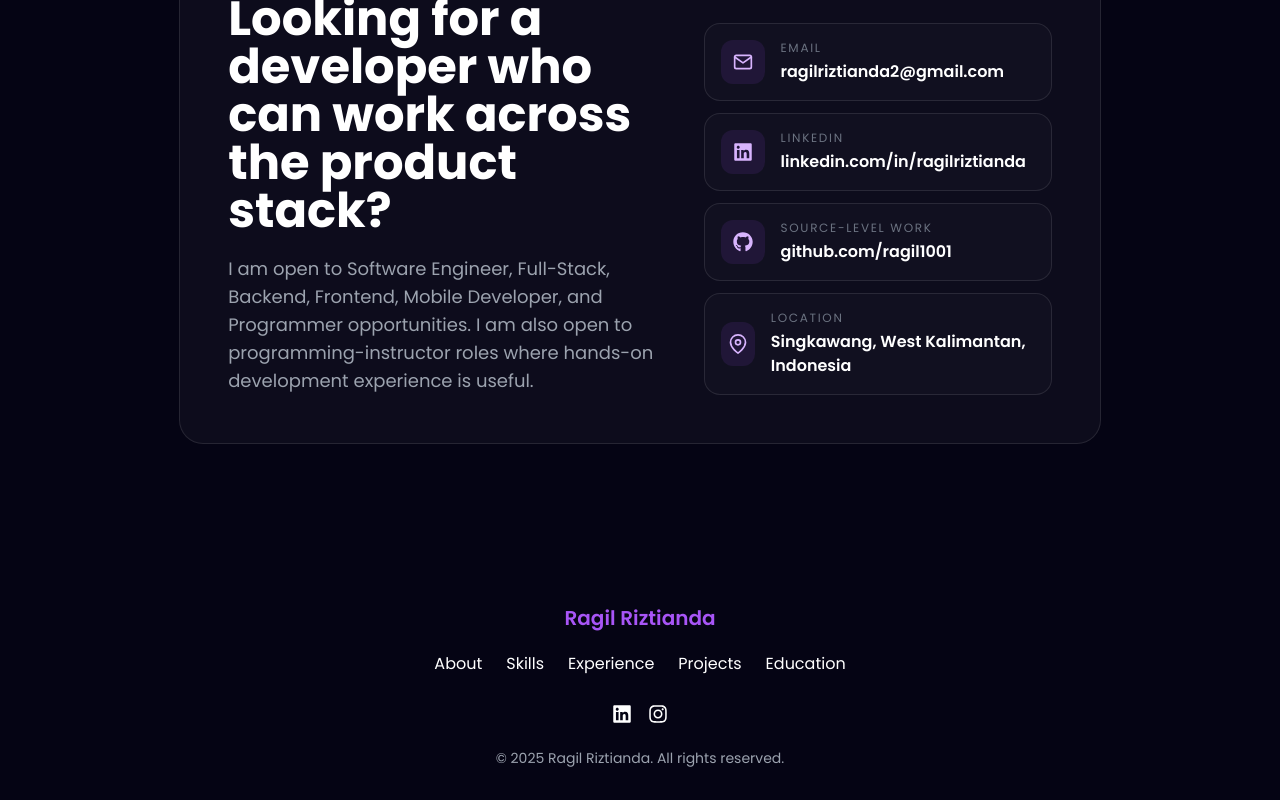
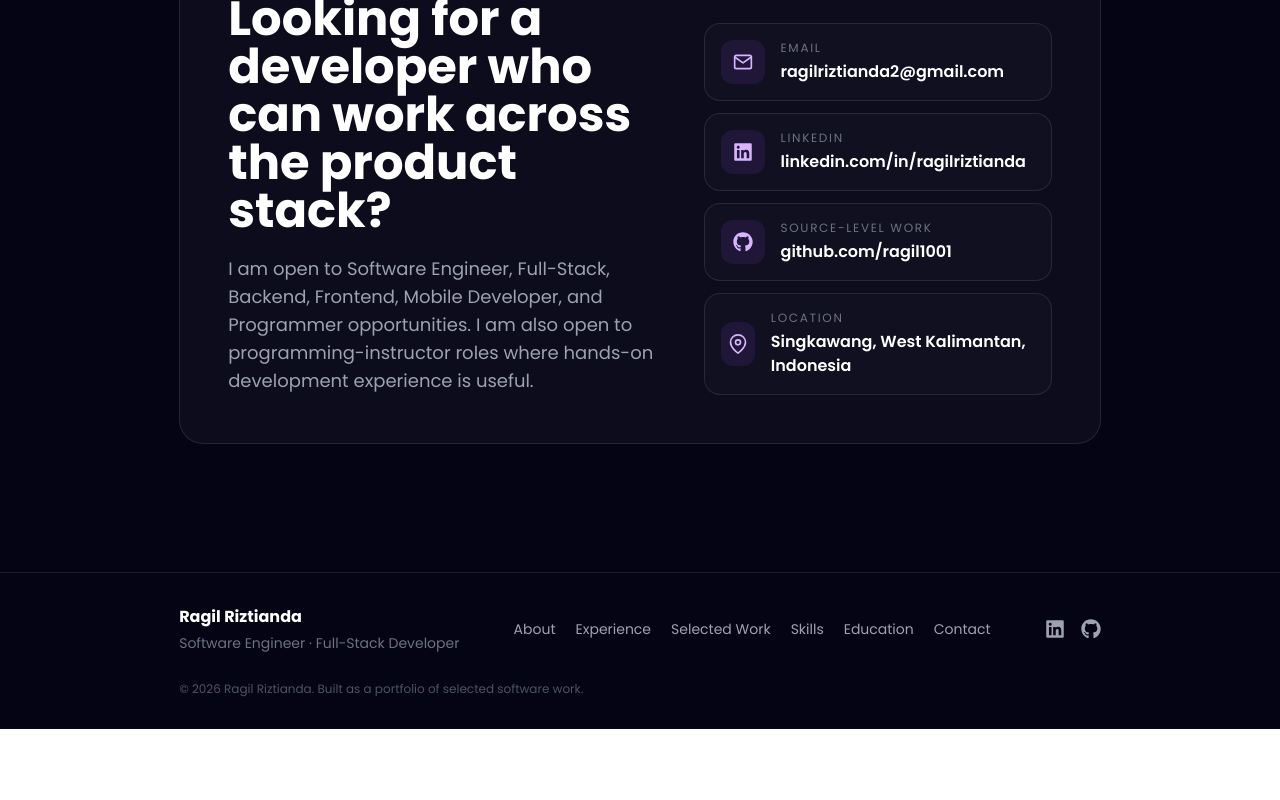
Before and after one commit to ragil1001/ragil-riztianda, a React (Vite) app: page / in a window 1280 px wide. Shown: the part 10054-10854 px from the top of the page. After the commit the page ends 10783 px from the top, so only its background shows below. Built offline with nearby package versions, Linux system fonts and the light colour scheme.

Commit message:
simplify portfolio footer

```diff
--- a/src/components/Footer/Footer.jsx
+++ b/src/components/Footer/Footer.jsx
@@ -1,89 +1,56 @@
-import React from "react";
-import {
-  FaFacebook,
-  FaTwitter,
-  FaLinkedin,
-  FaInstagram,
-  FaYoutube,
-} from "react-icons/fa";
+import { FaGithub, FaLinkedin } from "react-icons/fa";
 
 const Footer = () => {
-  // Smooth scroll function
-  const handleScroll = (sectionId) => {
-    const section = document.getElementById(sectionId);
-    if (section) {
-      section.scrollIntoView({ behavior: "smooth" });
-    }
+  const scrollTo = (sectionId) => {
+    document.getElementById(sectionId)?.scrollIntoView({ behavior: "smooth" });
   };
 
   return (
-    <footer className="text-white py-8 px-[12vw] md:px-[7vw] lg:px-[20vw]">
-      <div className="container mx-auto text-center">
-        {/* Name / Logo */}
-        <h2 className="text-xl font-semibold text-purple-500">
-          Ragil Riztianda
-        </h2>
+    <footer className="border-t border-white/10 px-[7vw] py-8 font-sans text-white lg:px-[14vw]">
+      <div className="flex flex-col gap-6 md:flex-row md:items-center md:justify-between">
+        <div>
+          <p className="font-bold">Ragil Riztianda</p>
+          <p className="mt-1 text-sm text-gray-500">Software Engineer · Full-Stack Developer</p>
+        </div>
 
-        {/* Navigation Links - Responsive */}
-        <nav className="flex flex-wrap justify-center space-x-4 sm:space-x-6 mt-4">
+        <nav className="flex flex-wrap gap-x-5 gap-y-2 text-sm text-gray-400" aria-label="Footer navigation">
           {[
-            { name: "About", id: "about" },
-            { name: "Skills", id: "skills" },
-            { name: "Experience", id: "experience" },
-            { name: "Projects", id: "projects" },
-            { name: "Education", id: "education" },
-          ].map((item, index) => (
-            <button
-              key={index}
-              onClick={() => handleScroll(item.id)}
-              className="hover:text-purple-500 text-sm sm:text-base my-1"
-            >
-              {item.name}
+            ["About", "about"],
+            ["Experience", "experience"],
+            ["Selected Work", "work"],
+            ["Skills", "skills"],
+            ["Education", "education"],
+            ["Contact", "contact"],
+          ].map(([label, id]) => (
+            <button key={id} type="button" onClick={() => scrollTo(id)} className="transition hover:text-white">
+              {label}
             </button>
           ))}
         </nav>
 
-        {/* Social Media Icons - Responsive */}
-        <div className="flex flex-wrap justify-center space-x-4 mt-6">
-          {[
-            // {
-            //   icon: <FaFacebook />,
-            //   link: "https://www.facebook.com/Ragil.Riztianda.3511041/",
-            // },
-            // {
-            //   icon: <FaTwitter />,
-            //   link: "https://twitter.com/CodingMaster6?s=09",
-            // },
-            {
-              icon: <FaLinkedin />,
-              link: "https://www.linkedin.com/in/ragilriztianda",
-            },
-            {
-              icon: <FaInstagram />,
-              link: "https://www.instagram.com/ragil_9999/",
-            },
-            // {
-            //   icon: <FaYoutube />,
-            //   link: "https://www.youtube.com/codingmasteryt",
-            // },
-          ].map((item, index) => (
-            <a
-              key={index}
-              href={item.link}
-              target="_blank"
-              rel="noopener noreferrer"
-              className="text-xl hover:text-purple-500 transition-transform transform hover:scale-110"
-            >
-              {item.icon}
-            </a>
-          ))}
+        <div className="flex items-center gap-4">
+          <a
+            href="https://www.linkedin.com/in/ragilriztianda"
+            target="_blank"
+            rel="noopener noreferrer"
+            className="text-gray-400 transition hover:text-white"
+            aria-label="LinkedIn profile"
+          >
+            <FaLinkedin size={20} />
+          </a>
+          <a
+            href="https://github.com/ragil1001"
+            target="_blank"
+            rel="noopener noreferrer"
+            className="text-gray-400 transition hover:text-white"
+            aria-label="GitHub profile"
+          >
+            <FaGithub size={20} />
+          </a>
         </div>
+      </div>
 
-        {/* Copyright Text */}
-        <p className="text-sm text-gray-400 mt-6">
-          © 2025 Ragil Riztianda. All rights reserved.
-        </p>
-      </div>
+      <p className="mt-7 text-xs text-gray-600">© 2026 Ragil Riztianda. Built as a portfolio of selected software work.</p>
     </footer>
   );
 };
```
